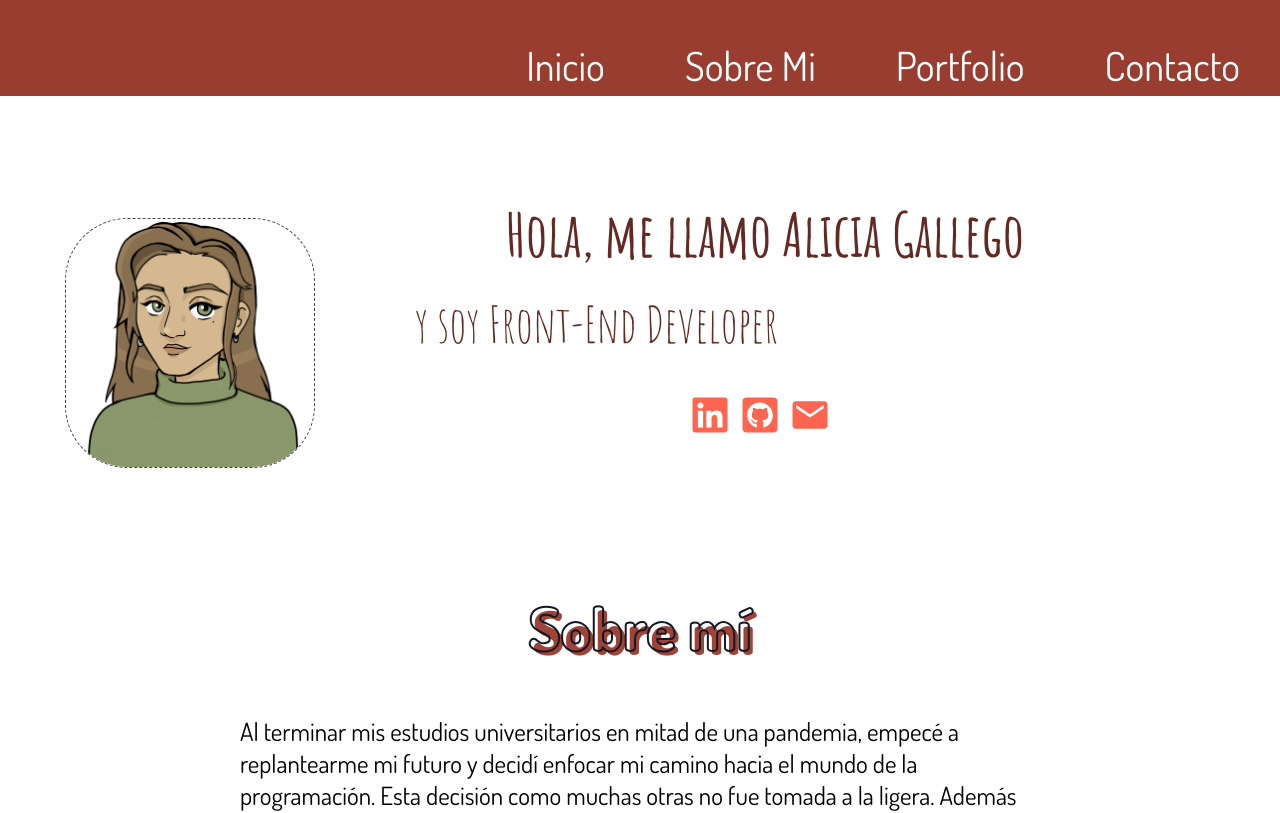
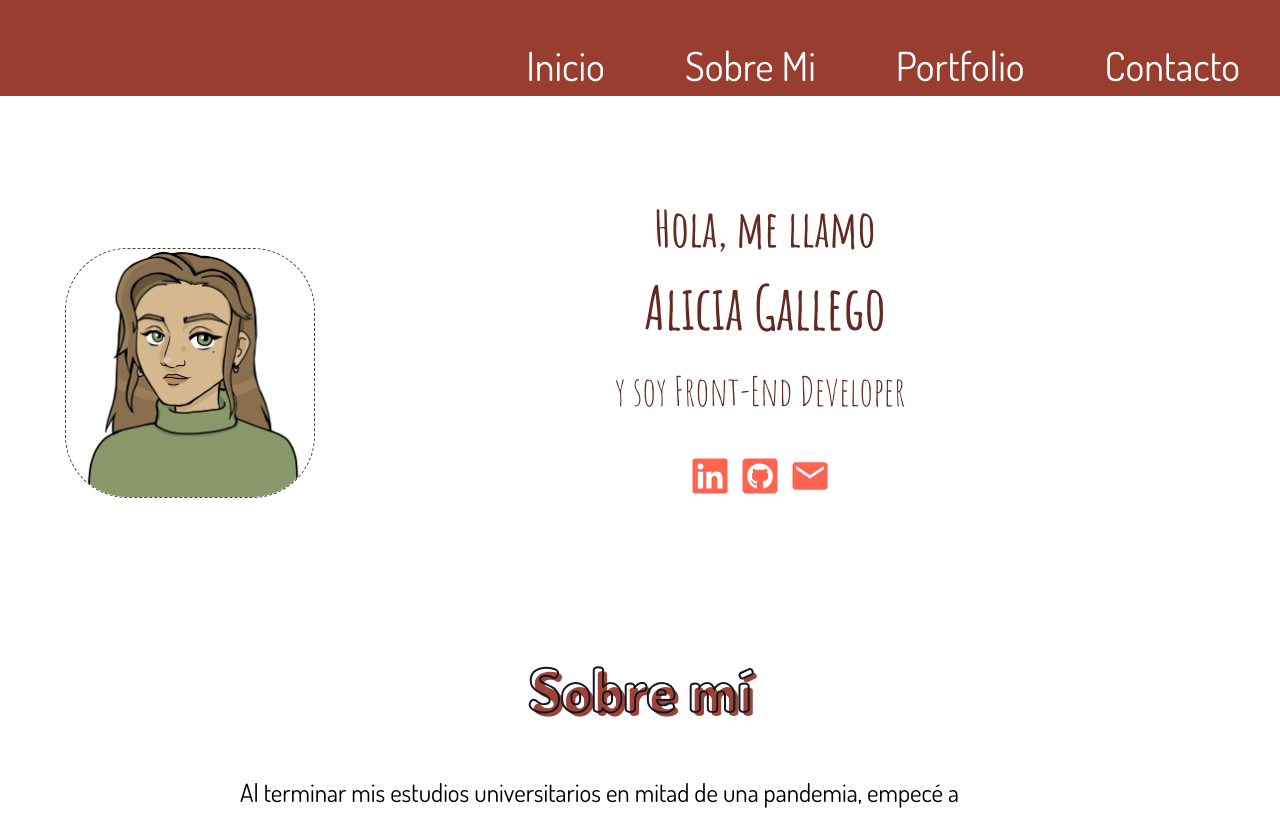
Before and after one commit to aliciaggz/portfolio, a React (Create React App) app: page /#/ in a window 1280 px wide. Shown: the top 813 px of the page. Built offline with nearby package versions, Linux system fonts and the light colour scheme.

Commit message:
change letters

```diff
--- a/public/index.html
+++ b/public/index.html
@@ -12,6 +12,10 @@
       href="https://fonts.googleapis.com/css2?family=Amatic+SC:wght@400;700&display=swap"
       rel="stylesheet"
     />
+    <link
+      href="https://fonts.googleapis.com/css2?family=Pacifico&display=swap"
+      rel="stylesheet"
+    />
     <title>Alicia Gallego Portfolio</title>
   </head>
   <body>
--- a/src/components/Hero.js
+++ b/src/components/Hero.js
@@ -11,10 +11,8 @@ const Hero = (props) => {
       <div className="section__intro--div">
         <img className="section__intro--img" src={photome} alt="" />
         <div className="section__intro--div1">
-          <h1 className="section__intro--title ">
-            Hola, me llamo Alicia Gallego
-          </h1>
-
+          <h1 className="section__intro--title ">Hola, me llamo </h1>
+          <h1 className="section__intro--title2 ">Alicia Gallego</h1>
           <p className="section__intro--text">y soy Front-End Developer</p>
           <ul className="section__intro--list">
             <li>
--- a/src/styles/layout/_hero.scss
+++ b/src/styles/layout/_hero.scss
@@ -61,8 +61,38 @@
     @include desktop {
       width: 800px;
       font-size: 60px;
-      margin-bottom: 20px;
+      margin-bottom: 0px;
       margin-top: 100px;
+    }
+  }
+  &--title {
+    font-size: 80px;
+    margin: 30px;
+    text-align: center;
+    font-family: 'Amatic SC', cursive;
+    font-weight: 700;
+    color: #642922;
+    z-index: 1;
+    @include desktop {
+      width: 800px;
+      font-size: 50px;
+      margin-bottom: 0px;
+      margin-top: 100px;
+    }
+  }
+  &--title2 {
+    font-size: 80px;
+    margin: 30px;
+    text-align: center;
+    font-family: 'Amatic SC', cursive;
+    font-weight: 700;
+    color: #642922;
+    z-index: 1;
+    @include desktop {
+      width: 800px;
+      font-size: 60px;
+      margin-bottom: 0px;
+      margin-top: 10px;
     }
   }
   &--text {
@@ -72,9 +102,10 @@
     font-family: 'Amatic SC', cursive;
 
     @include desktop {
-      font-size: 50px;
-      width: 700px;
+      font-size: 40px;
+      width: 300px;
       margin: 0;
+      margin-top: 20px;
     }
   }
   &--list {
@@ -93,7 +124,7 @@
       width: 40px;
     }
     &:hover {
-      fill: rgba(211, 142, 191, 0.74);
+      fill: rgb(80, 29, 29);
     }
   }
 }
```
